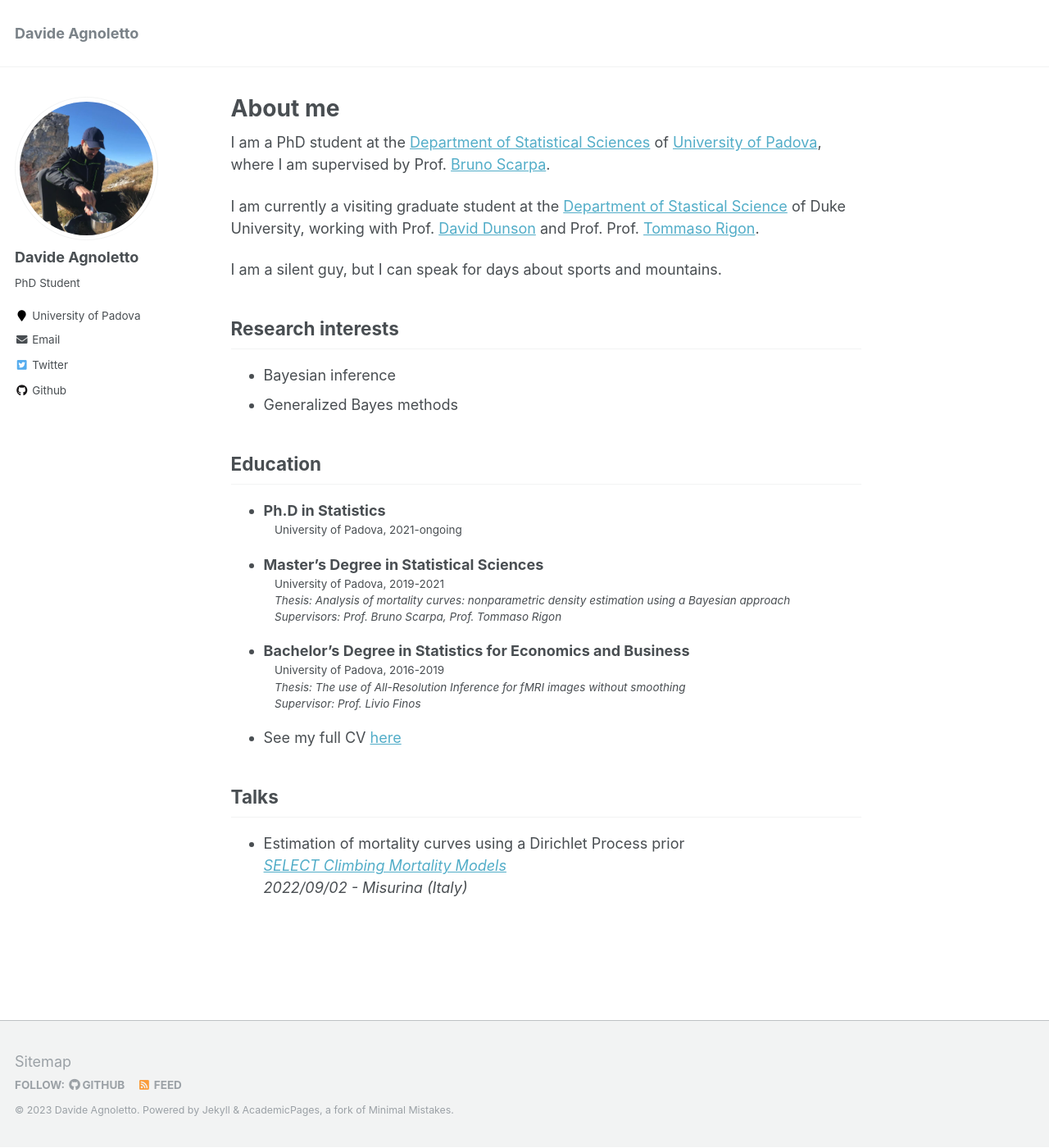
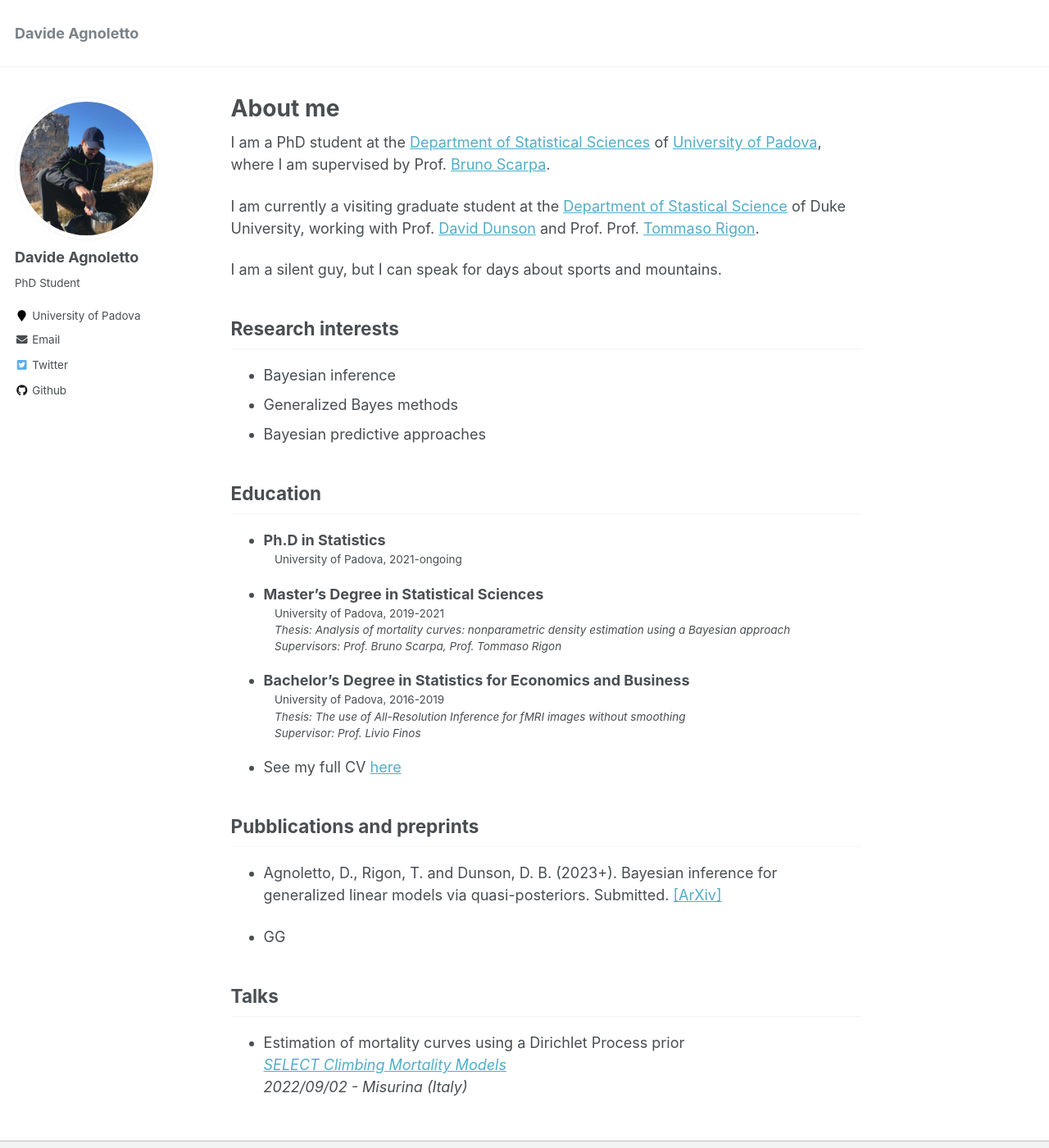
Before and after one commit to davideagno/davideagno.github.io, a Jekyll site: the page built from _pages/about.md, in a window 1280 px wide and 1400 px high. Shown: the whole window at 82% size. Built offline with Jekyll 4.4.1, drawn with Linux system fonts in a browser that asks for light colours.

Commit message:
Update about.md

```diff
--- a/_pages/about.md
+++ b/_pages/about.md
@@ -10,7 +10,7 @@ redirect_from:
 
 I am a PhD student at the [Department of Statistical Sciences](https://www.stat.unipd.it/en/) of [University of Padova](https://www.unipd.it/en/), where I am supervised by Prof. [Bruno Scarpa](https://homes.stat.unipd.it/brunoscarpa).
 
-I am currently a visiting graduate student at the [Department of Stastical Science]() of Duke University, working with Prof. [David Dunson](https://www.daviddunson.com/) and Prof. Prof. [Tommaso Rigon](https://tommasorigon.github.io).
+I am currently a visiting graduate student at the [Department of Stastical Science](https://stat.duke.edu/) of Duke University, working with Prof. [David Dunson](https://www.daviddunson.com/) and Prof. Prof. [Tommaso Rigon](https://tommasorigon.github.io).
 
 I am a silent guy, but I can speak for days about sports and mountains.
 
@@ -19,6 +19,7 @@ Research interests
 --
 * Bayesian inference
 * Generalized Bayes methods
+* Bayesian predictive approaches
 
 
 Education
@@ -36,6 +37,13 @@ Education
 
 * See my full CV [here](/files/CURRICULUM.pdf)
 
+
+Pubblications and preprints
+--
+* Agnoletto, D., Rigon, T. and Dunson, D. B. (2023+). Bayesian inference for generalized linear models via quasi-posteriors. Submitted. [\[ArXiv\]](https://arxiv.org/abs/2311.00820)<br />
+
+* GG
+
 Talks
 --
 * Estimation of mortality curves using a Dirichlet Process prior<br />
```
